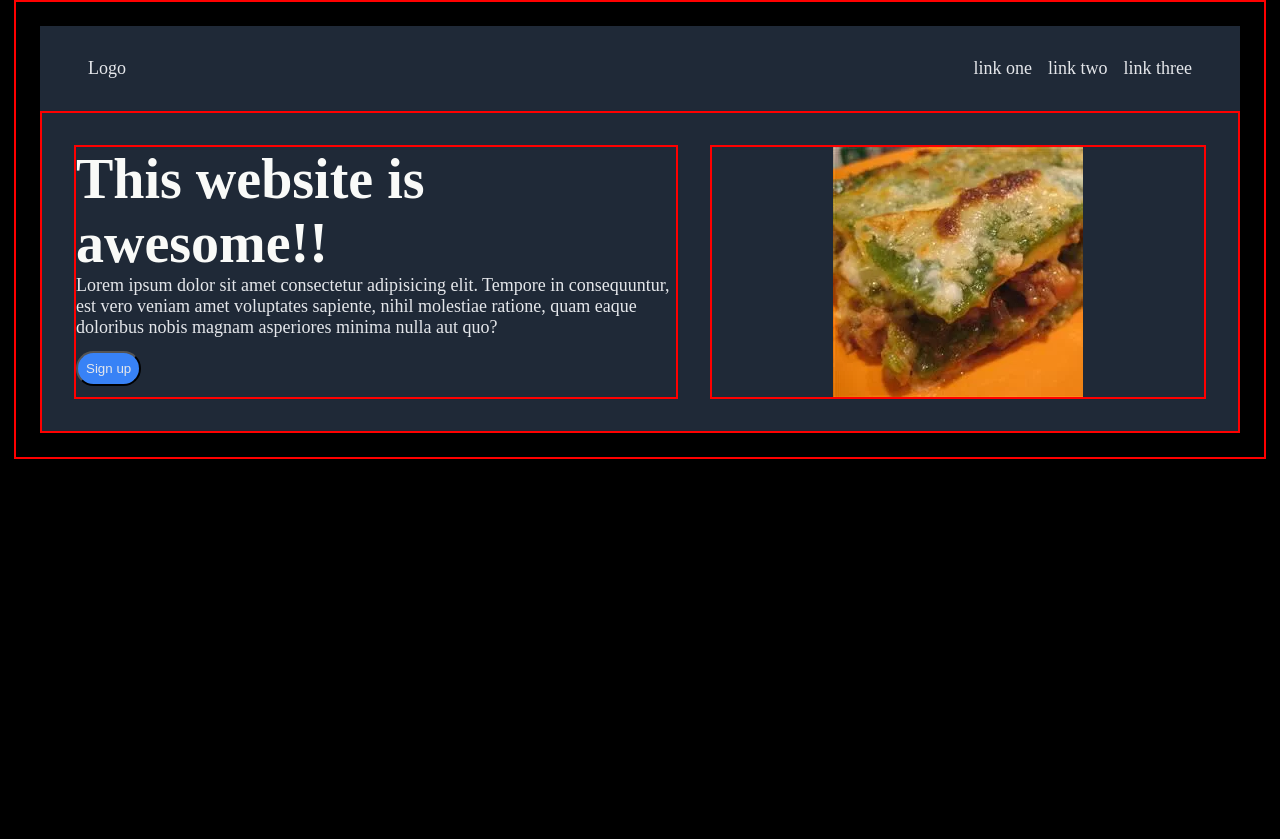
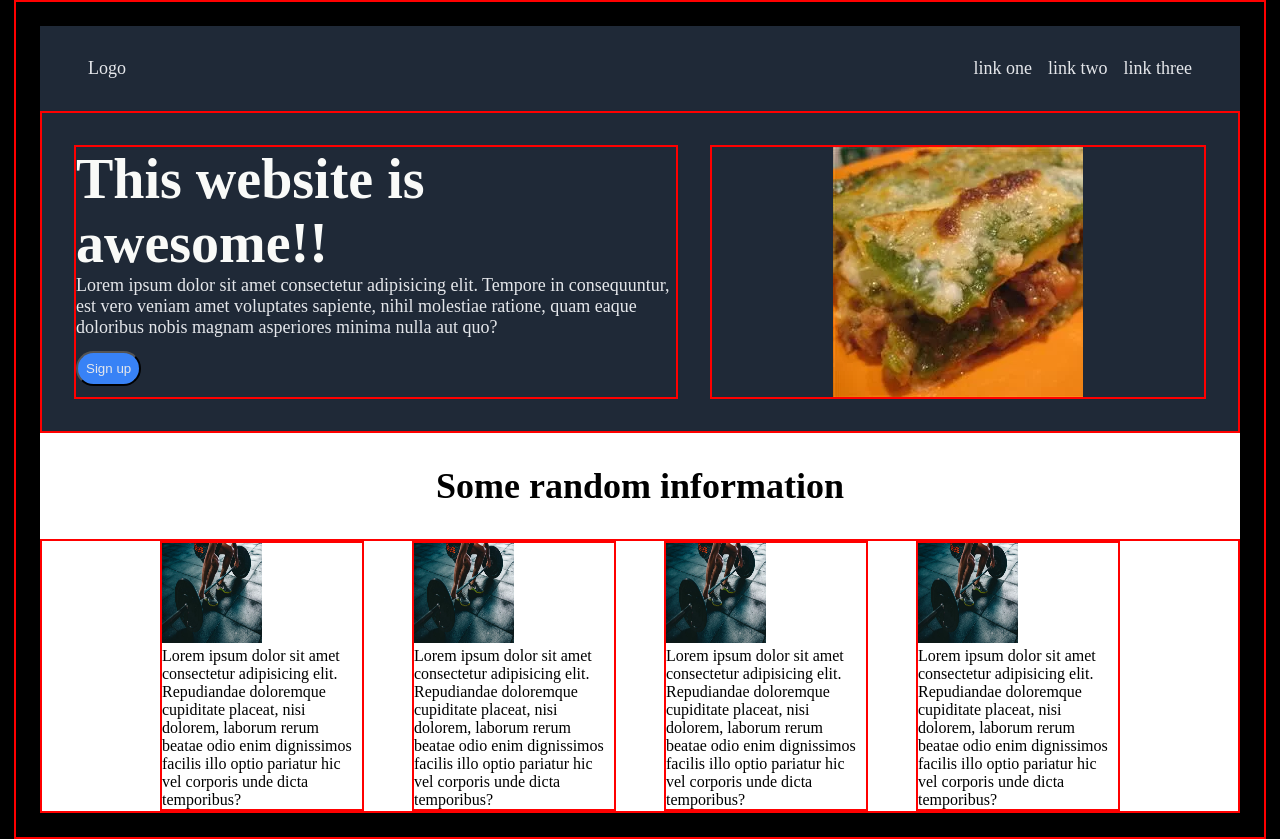
Before and after one commit to NScotty/Landing-page, a plain HTML site: page index.html in a window 1280 px wide. Before the commit the page ends 800 px from the top, so only its background shows below. Drawn offline with Linux system fonts and the light colour scheme.

Commit message:
create section 2 of landing page

```diff
--- a/assets/style.css
+++ b/assets/style.css
@@ -47,7 +47,7 @@ ul {
     align-items: center ;
 }
 
-section {
+.section1 {
     border: 2px solid red;
     display: flex;
     background-color: #1F2937;
@@ -79,3 +79,36 @@ button {
     color: #E5E7EB;
     margin-top: 1em;
 }
+
+.section2 {
+    display: flex;
+    justify-content: center;
+    border: 2px solid red;
+    background-color: white;
+    gap: 3em;
+}
+
+h2{
+    font-size: 36px;
+    font-weight: bolder;
+    text-align: center;
+    background-color: white;
+    padding: 2rem 2rem;
+
+}
+
+.info{
+    border: 2px solid red;
+    display: flex;
+    flex-direction: column;
+
+}
+
+ .info-image img {
+    width: 100px;
+    height:100px;
+}
+
+.info-text {
+    max-width: 200px;
+}
--- a/index.html
+++ b/index.html
@@ -22,6 +22,7 @@
     </div>
 </div>
 <section>
+    <div class="section1">
         <div class="text">
         <h1>This website is awesome!!</h1>
         <p>Lorem ipsum dolor sit amet consectetur adipisicing elit. Tempore in consequuntur, est vero veniam amet voluptates sapiente, nihil molestiae ratione, quam eaque doloribus nobis magnam asperiores minima nulla aut quo?</p>
@@ -30,6 +31,44 @@
         <div class="image">
             <img src="assets/images/Lasagne.webp" alt="">
         </div>
+    </div>
+    </section>
+    <section>
+
+        <h2>Some random information</h2>
+        <div class="section2">
+
+
+<div class="info">
+    <div class="info-image">
+    <img src="assets/images/barbell.avif" alt="picture of barbell">
+</div>
+        <div class="info-text">Lorem ipsum dolor sit amet consectetur adipisicing elit. Repudiandae doloremque cupiditate placeat, nisi dolorem, laborum rerum beatae odio enim dignissimos facilis illo optio pariatur hic vel corporis unde dicta temporibus?</p>
+    </div>
+    </div>
+    <div class="info">
+        <div class="info-image">
+        <img src="assets/images/barbell.avif" alt="picture of barbell">
+    </div>
+            <div class="info-text">Lorem ipsum dolor sit amet consectetur adipisicing elit. Repudiandae doloremque cupiditate placeat, nisi dolorem, laborum rerum beatae odio enim dignissimos facilis illo optio pariatur hic vel corporis unde dicta temporibus?</p>
+        </div>
+        </div>
+        <div class="info">
+            <div class="info-image">
+            <img src="assets/images/barbell.avif" alt="picture of barbell">
+        </div>
+                <div class="info-text">Lorem ipsum dolor sit amet consectetur adipisicing elit. Repudiandae doloremque cupiditate placeat, nisi dolorem, laborum rerum beatae odio enim dignissimos facilis illo optio pariatur hic vel corporis unde dicta temporibus?</p>
+            </div>
+            </div>
+            <div class="info">
+                <div class="info-image">
+                <img src="assets/images/barbell.avif" alt="picture of barbell">
+            </div>
+                    <div class="info-text">Lorem ipsum dolor sit amet consectetur adipisicing elit. Repudiandae doloremque cupiditate placeat, nisi dolorem, laborum rerum beatae odio enim dignissimos facilis illo optio pariatur hic vel corporis unde dicta temporibus?</p>
+                </div>
+                </div>
+
+
     </section>
 </div>
 
```
Also changed, not shown: assets/images/barbell.avif (added), assets/images/exercise-classes.avif (added), assets/images/personal-training.avif (added), 2 other files.
